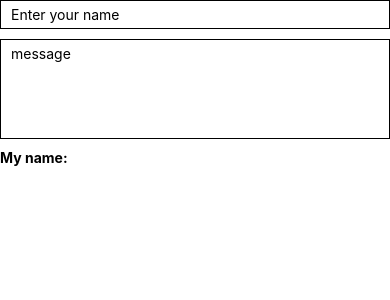
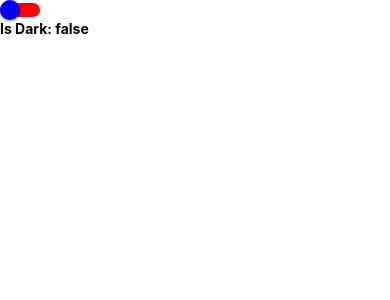
Before and after one commit to m-qasim-ali/react-native-learning, a React Native app: screen / in a window 390 px wide. Shown: the top 300 px of the page. Built offline with nearby package versions, Linux system fonts and the light colour scheme.

Commit message:
switch--component

```diff
--- a/App.js
+++ b/App.js
@@ -3,6 +3,7 @@ import {
   Platform,
   SafeAreaView,
   StyleSheet,
+  Switch,
   Text,
   TextInput,
   View,
@@ -11,26 +12,18 @@ import { StatusBar } from "expo-status-bar";
 import GroupDataList from "./GroupData.json";
 
 export default function App() {
-  const [name, setName] = useState("");
+  const [isDark, setIsDark] = useState(false);
   return (
     <SafeAreaView style={styles.container}>
-      <TextInput
-        style={styles.input}
-        value={name}
-        onChangeText={setName}
-        // secureTextEntry={true}
-        autoCorrect={true}
-        autoComplete="username"
-        autoCapitalize="words"
-        keyboardType="default"
-        placeholder="Enter your name"
+      <Switch
+        value={isDark}
+        onValueChange={setIsDark}
+        trackColor={{ false: "red", true: "green" }}
+        thumbColor={"blue"}
       />
-      <TextInput
-        style={[styles.input, styles.multiline]}
-        placeholder="message"
-        multiline
-      />
-      <Text style={{ fontWeight: "bold" }}>My name: {name}</Text>
+      <Text style={{ fontWeight: "bold" }}>
+        Is Dark: {isDark ? "true" : "false"}
+      </Text>
       <StatusBar backgroundColor="red" />
     </SafeAreaView>
   );
@@ -43,14 +36,4 @@ const styles = StyleSheet.create({
     paddingTop: Platform.OS === "android" ? 50 : 0,
     paddingHorizontal: Platform.OS === "android" ? 10 : 0,
   },
-  input: {
-    borderWidth: 1,
-    paddingHorizontal: 10,
-    paddingVertical: 5,
-    marginBottom: 10,
-  },
-  multiline: {
-    height: 100,
-    textAlignVertical: "top",
-  },
 });
```
